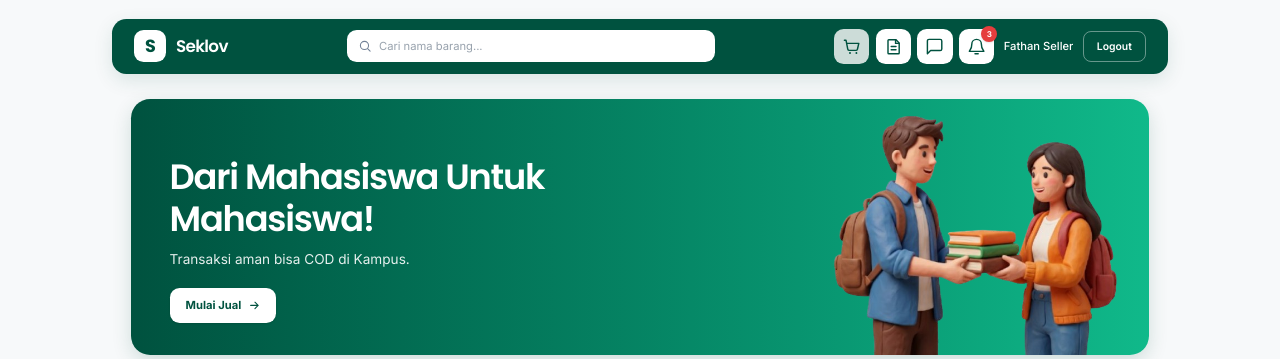
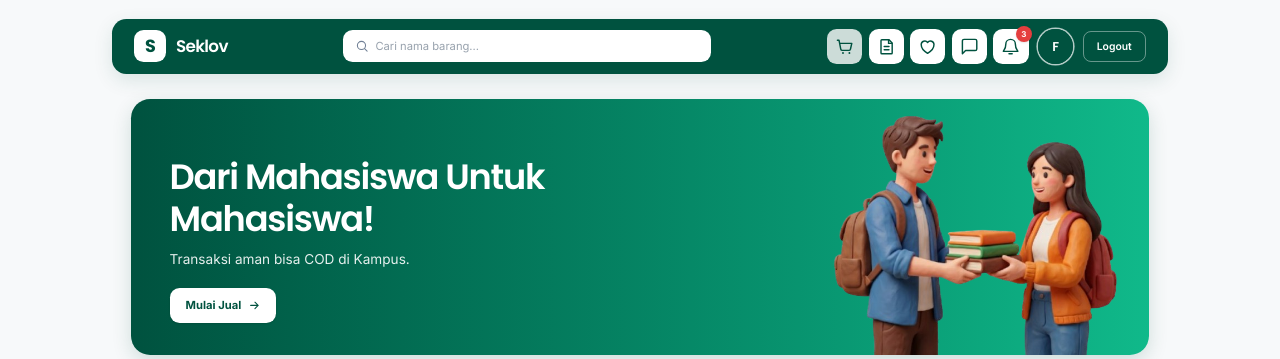
Before and after one commit to Althafrizkys/website-preloved, a Laravel app: page / in a window 1280 px wide. Shown: the top 359 px of the page. Run offline with Laravel 12, Linux system fonts and the light colour scheme; a user stored in the database is signed in; data comes from the database, SQL or seed files in the repository; data that the repository does not hold is empty; style sheets or scripts are compiled from the project's sources.

Commit message:
chore(navbar): tambah ikon wishlist dan avatar profil

```diff
--- a/resources/views/components/navbar.blade.php
+++ b/resources/views/components/navbar.blade.php
@@ -38,6 +38,11 @@
                         <path d="M14.5 3.8V8h4.2M9 12h6M9 16h6" stroke="currentColor" stroke-linecap="round" stroke-width="1.8"/>
                     </svg>
                 </a>
+                                <a href="{{ route('wishlist.index') }}" title="Wishlist / Permintaan Barang" aria-label="Wishlist / Permintaan Barang" class="flex size-10 items-center justify-center rounded-[12px] bg-white text-[#00523f] transition hover:bg-[#edf7f4] sm:size-11">
+                    <svg class="size-5 sm:size-6" viewBox="0 0 24 24" fill="none" aria-hidden="true">
+                        <path d="M12 20.5s-8-4.6-8-11A4.5 4.5 0 0 1 12 6.8 4.5 4.5 0 0 1 20 9.5c0 6.4-8 11-8 11Z" stroke="currentColor" stroke-linecap="round" stroke-linejoin="round" stroke-width="1.8"/>
+                    </svg>
+                </a>
                 <a href="{{ route('chat.index') }}" title="Pesan" aria-label="Pesan" class="flex size-10 items-center justify-center rounded-[12px] bg-white text-[#00523f] transition hover:bg-[#edf7f4] sm:size-11">
                     <svg class="size-5 sm:size-6" viewBox="0 0 24 24" fill="none" aria-hidden="true">
                         <path d="M21 15a2 2 0 0 1-2 2H7l-4 4V5a2 2 0 0 1 2-2h14a2 2 0 0 1 2 2z" stroke="currentColor" stroke-linecap="round" stroke-linejoin="round" stroke-width="1.8"/>
@@ -72,7 +77,9 @@
             @if (auth()->user()->isAdmin())
                 <a href="{{ route('admin.dashboard') }}" class="rounded-[10px] bg-white/10 px-3 py-2 text-[13px] font-semibold hover:bg-white/20 sm:px-4">Dashboard Admin</a>
             @endif
-            <a href="{{ route('profile.me') }}" title="Profil saya" class="hidden max-w-[180px] truncate text-[14px] font-medium hover:underline sm:inline">{{ auth()->user()->name }}</a>
+            <a href="{{ route('profile.me') }}" title="Profil saya" aria-label="Profil saya" class="shrink-0 rounded-full ring-2 ring-white/70 transition hover:ring-white">
+    <x-avatar :user="auth()->user()" size="size-10 sm:size-11" text="text-base" />
+</a>
             <form method="POST" action="{{ route('logout') }}">
                 @csrf
                 <button type="submit" class="rounded-[10px] border border-white/40 px-3 py-2 text-[13px] font-semibold hover:bg-white/10 sm:px-4">Logout</button>
```
